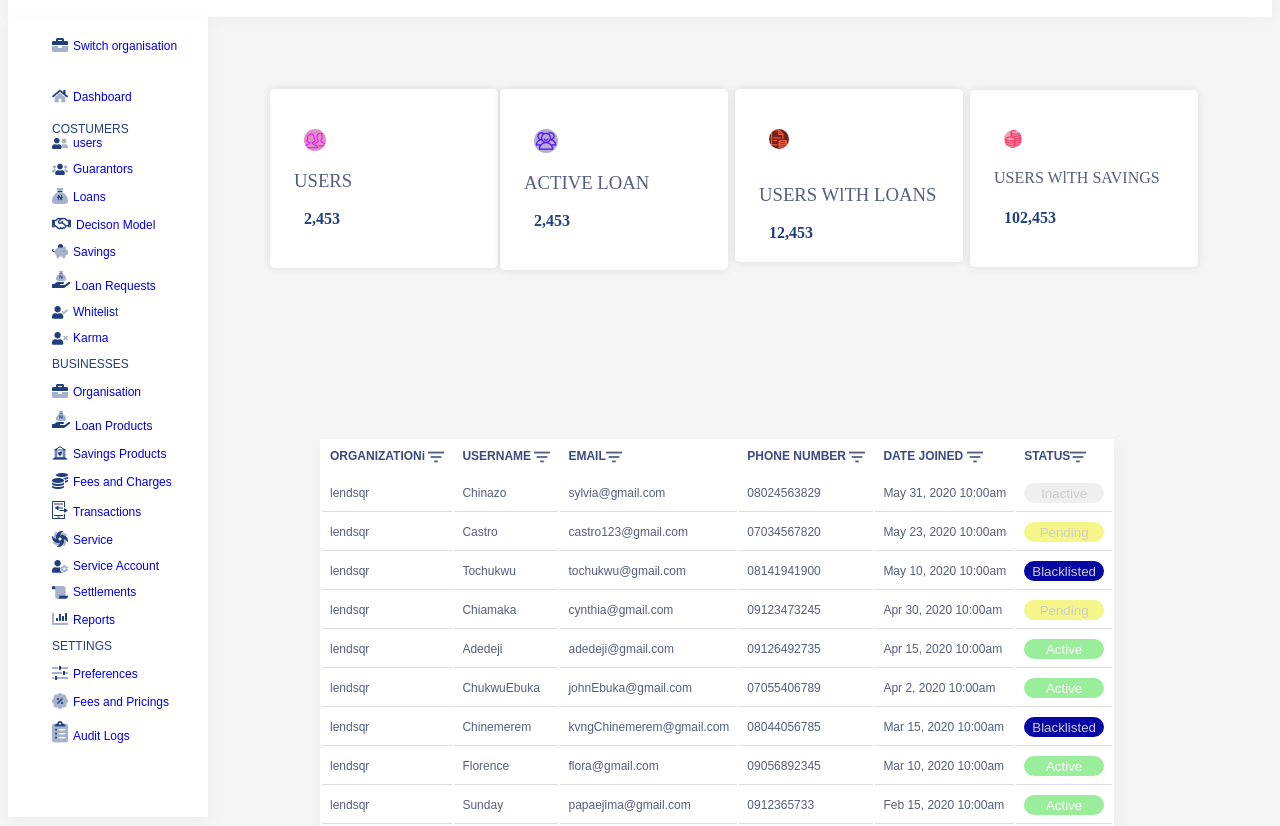
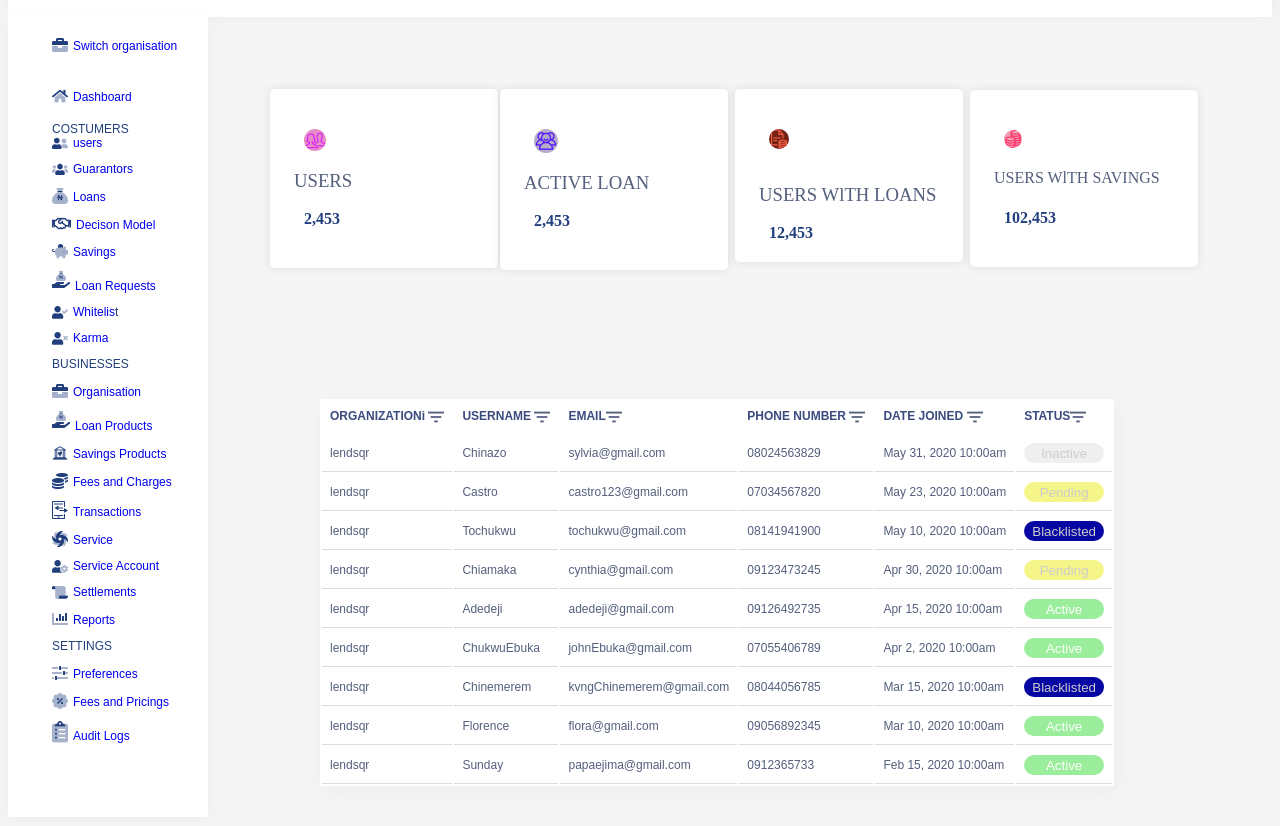
Before and after one commit to Yb027/insurance-limited, a plain HTML site: page index.html in a window 1280 px wide. Shown: the part 81-907 px from the top of the page. Drawn offline with Linux system fonts and the light colour scheme.

Commit message:
Update index.html

```diff
--- a/index.html
+++ b/index.html
@@ -258,7 +258,7 @@
         table {
             position: absolute;
             left: 40cqh;
-            top: 65cqh;
+            top: 60cqh;
             /* border: 1px solid; */
             box-shadow: #ccc;
             table-layout: auto;
```
